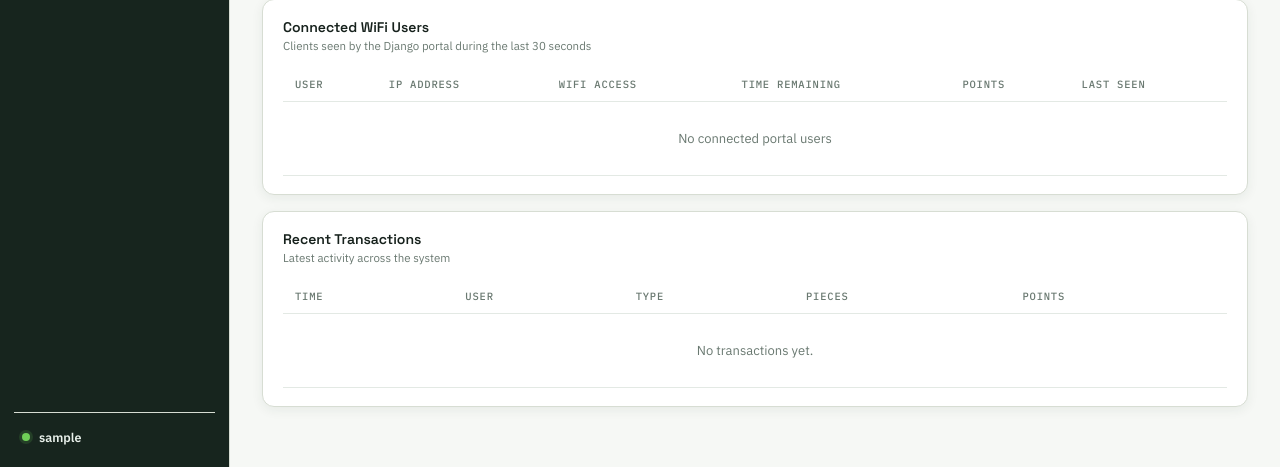
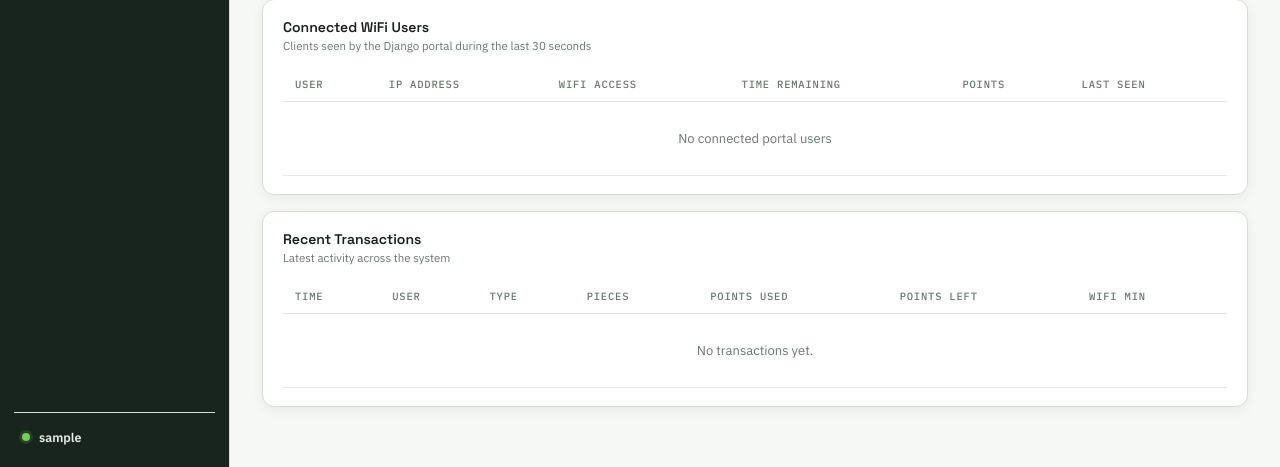
Before and after one commit to Kristianjayl/trasttotech, a Django app: page /staff/ in a window 1280 px wide. Shown: the part 500-967 px from the top of the page. Run offline with Django 5.2, Linux system fonts and the light colour scheme; the visitor is signed in with stand-in values (Sample User, id 1); data that the repository does not hold is empty.

Commit message:
Improve WiFi redemption transaction history

```diff
--- a/adminpanel/templates/adminpanel/overview.html
+++ b/adminpanel/templates/adminpanel/overview.html
@@ -269,7 +269,9 @@
           <th>User</th>
           <th>Type</th>
           <th>Pieces</th>
-          <th>Points</th>
+          <th>Points Used</th>
+          <th>Points Left</th>
+          <th>WiFi Min</th>
         </tr>
       </thead>
 
@@ -284,12 +286,14 @@
               </span>
             </td>
             <td>{{ t.pieces|default:"-" }}</td>
-            <td>{{ t.points_delta }}</td>
+            <td>{{ t.points_used|default:"-" }}</td>
+            <td>{{ t.points_balance_after|default:"-" }}</td>
+            <td>{{ t.wifi_minutes|default:"-" }}</td>
           </tr>
         {% empty %}
           <tr>
             <td
-              colspan="5"
+              colspan="7"
               class="table-empty"
             >
               No transactions yet.
--- a/adminpanel/templates/adminpanel/transactions.html
+++ b/adminpanel/templates/adminpanel/transactions.html
@@ -16,7 +16,7 @@
 </div>
 <div class="card">
   <table>
-    <tr><th>Time</th><th>User</th><th>Type</th><th>Pieces</th><th>KG</th><th>Points</th><th>WiFi Min</th></tr>
+    <tr><th>Time</th><th>User</th><th>Type</th><th>Pieces</th><th>KG</th><th>Points Change</th><th>Points Used</th><th>Points Left</th><th>WiFi Min</th></tr>
     {% for t in transactions %}
     <tr class="rowhover">
       <td>{{ t.created_at }}</td>
@@ -25,6 +25,8 @@
       <td>{{ t.pieces|default:"-" }}</td>
       <td>{{ t.weight_kg|default:"-" }}</td>
       <td>{{ t.points_delta }}</td>
+      <td>{{ t.points_used|default:"-" }}</td>
+      <td>{{ t.points_balance_after|default:"-" }}</td>
       <td>{{ t.wifi_minutes|default:"-" }}</td>
     </tr>
     {% endfor %}
--- a/kiosk/bottle_scans.py
+++ b/kiosk/bottle_scans.py
@@ -240,6 +240,7 @@ def complete_waiting_scan(
             condition=condition,
             item_type=item_type,
             points_delta=points_awarded,
+            points_balance_after=user.points_balance,
         )
 
         scan.label = str(label).strip()
--- a/kiosk/tests.py
+++ b/kiosk/tests.py
@@ -51,6 +51,7 @@ class PlasticBottleAcceptanceTests(TestCase):
             Transaction.PLASTIC_BOTTLE,
         )
         self.assertEqual(transaction.points_delta, 5)
+        self.assertEqual(transaction.points_balance_after, 5)
         self.assertEqual(self.user.points_balance, 5)
 
     def test_plastic_bottle_is_rejected_when_plastic_bin_is_full(self):
@@ -494,6 +495,7 @@ class RedeemAllWifiTests(TestCase):
         self.assertEqual(self.user.points_balance, 0)
         self.assertEqual(transaction.points_delta, -61)
         self.assertEqual(transaction.wifi_minutes, 122)
+        self.assertEqual(transaction.points_balance_after, 0)
 
     def test_cannot_redeem_all_when_balance_is_zero(self):
         self.user.points_balance = 0
```
Also changed, not shown: kiosk/models.py (+8 -0 lines), kiosk/views.py (+9 -2 lines), kiosk/migrations/0019_transaction_points_balance_after.py (added).
